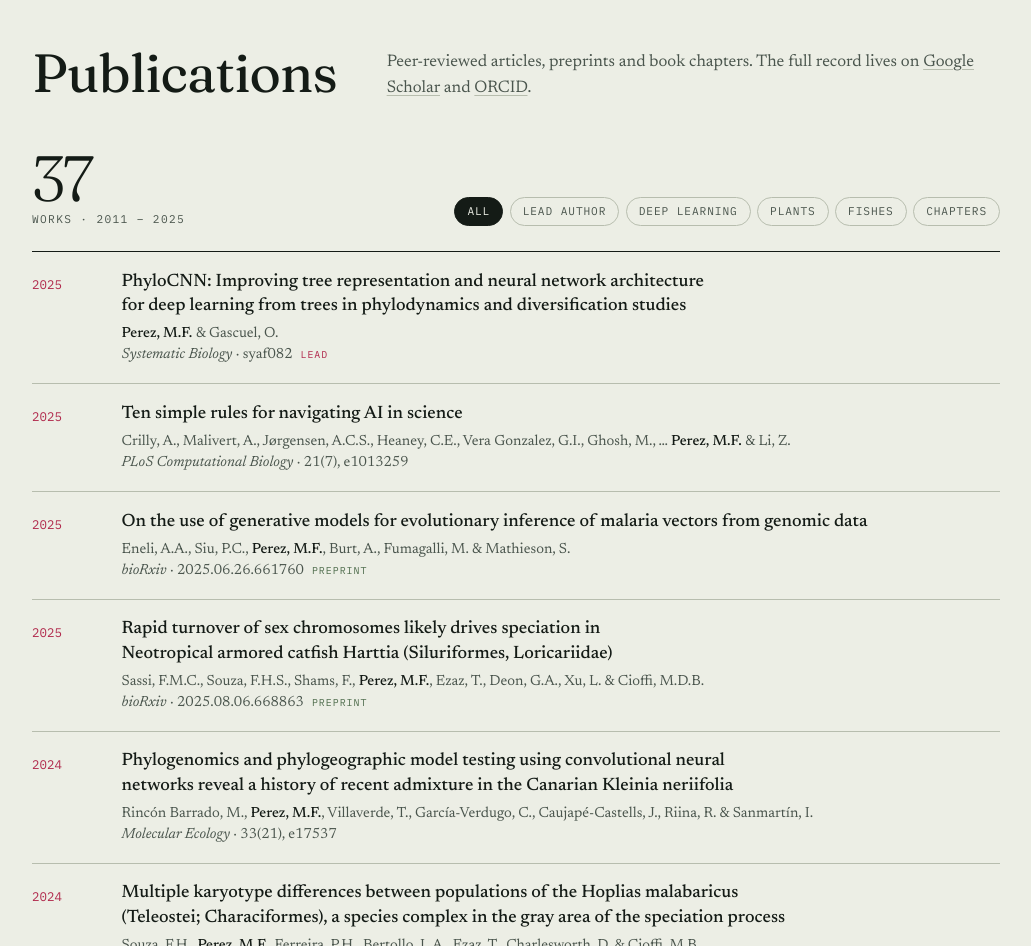
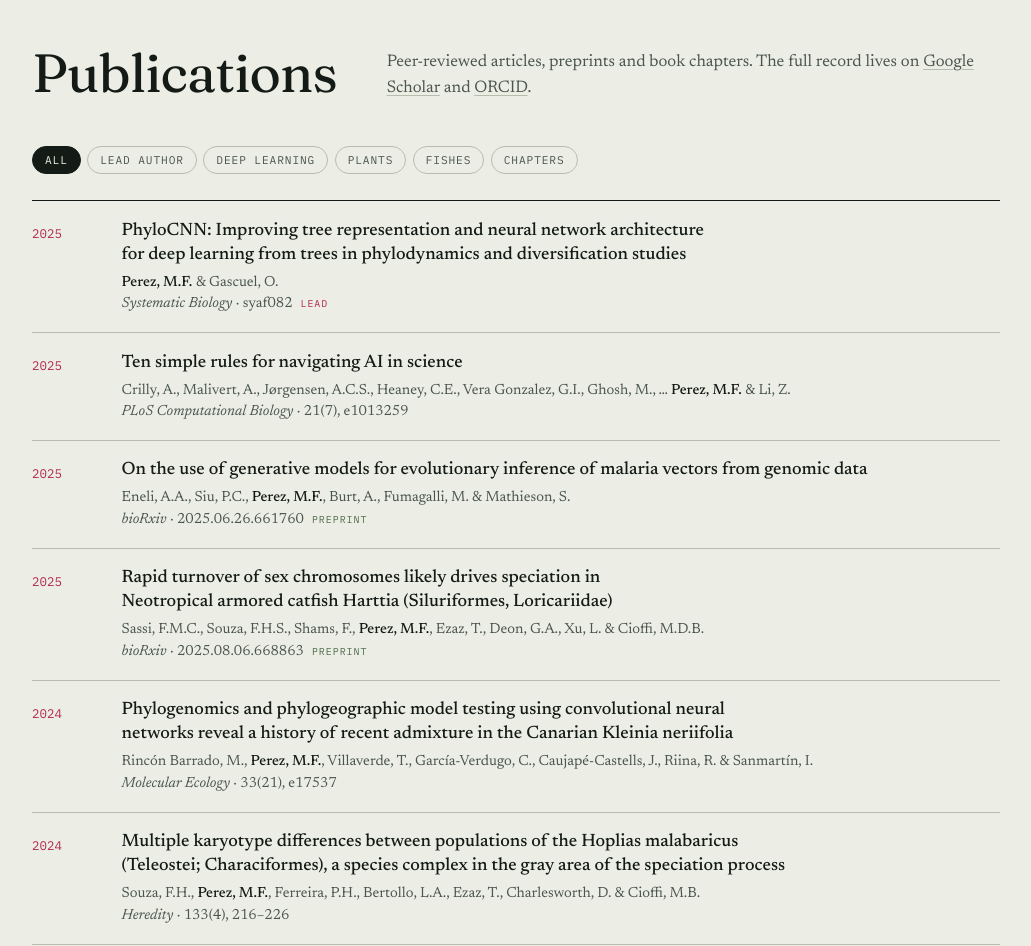
Before and after one commit to manolofperez/manolofperez.github.io, a plain HTML site: page index.html in a window 1280 px wide. Shown: the part 3200-4146 px from the top of the page, without its empty margins (232-1263 px from the left). Drawn offline with Linux system fonts and the light colour scheme.

Commit message:
Add files via upload

```diff
--- a/index.html
+++ b/index.html
@@ -211,7 +211,7 @@ section{position:relative;padding-block:5.5rem 1rem;border-top:1px solid var(--r
 @media (prefers-reduced-motion:reduce){.term .cursor{animation:none}}
 
 /* ---------- publications ---------- */
-.pubtop{display:flex;flex-wrap:wrap;gap:1rem 2rem;align-items:end;justify-content:space-between;margin-bottom:1.6rem}
+.pubtop{display:flex;flex-wrap:wrap;gap:1rem 2rem;align-items:end;justify-content:flex-start;margin-bottom:1.6rem}
 .count{font-family:var(--f-display);font-size:clamp(2.6rem,5vw,4rem);line-height:1;letter-spacing:-.03em;font-variation-settings:"SOFT" 80,"opsz" 144,"wght" 300;font-variant-numeric:tabular-nums}
 .count small{font-family:var(--f-mono);font-size:.7rem;letter-spacing:.12em;text-transform:uppercase;color:var(--ink-2);display:block;margin-top:.3rem}
 .filters{display:flex;flex-wrap:wrap;gap:.4rem}
@@ -498,7 +498,6 @@ footer{padding-top:3rem;margin-top:5rem;border-top:1px solid var(--rule);display
     <p class="lede">Peer-reviewed articles, preprints and book chapters. The full record lives on <a href="https://scholar.google.com/citations?user=b0vBInIAAAAJ&hl=en" target="_blank" rel="noopener">Google Scholar</a> and <a href="https://orcid.org/0000-0002-4642-7793" target="_blank" rel="noopener">ORCID</a>.</p>
   </div>
   <div class="pubtop">
-    <div class="count"><span id="pubcount">37</span><small id="pubcountlabel">works · 2011 – 2025</small></div>
     <div class="filters" role="group" aria-label="Filter publications">
       <button class="chip" aria-pressed="true" data-f="all" id="f-all">All</button>
       <button class="chip" aria-pressed="false" data-f="lead" id="f-lead">Lead author</button>
@@ -758,7 +757,6 @@ document.getElementById('showall').addEventListener('click',e=>{
   e.target.textContent=open?'Show all works':'Show fewer';
   document.getElementById('shown').textContent=open?`showing ${Math.min(SHOW,list.children.length)} of ${list.children.length}`:`${list.children.length} works`;
 });
-document.getElementById('pubcount').textContent=PUBS.length;
 render('all');
 
 /* ---------- copy email ---------- */
```
